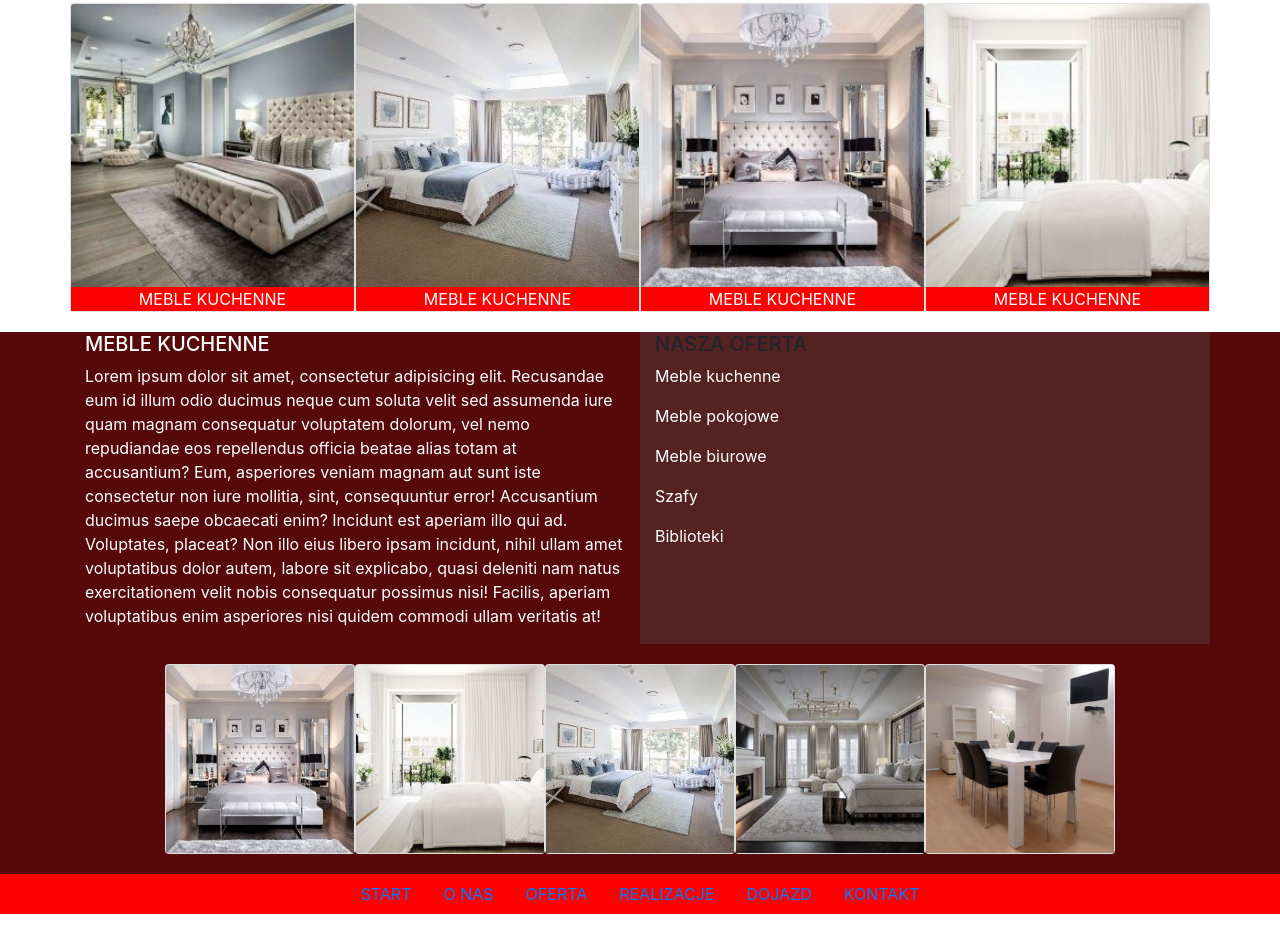
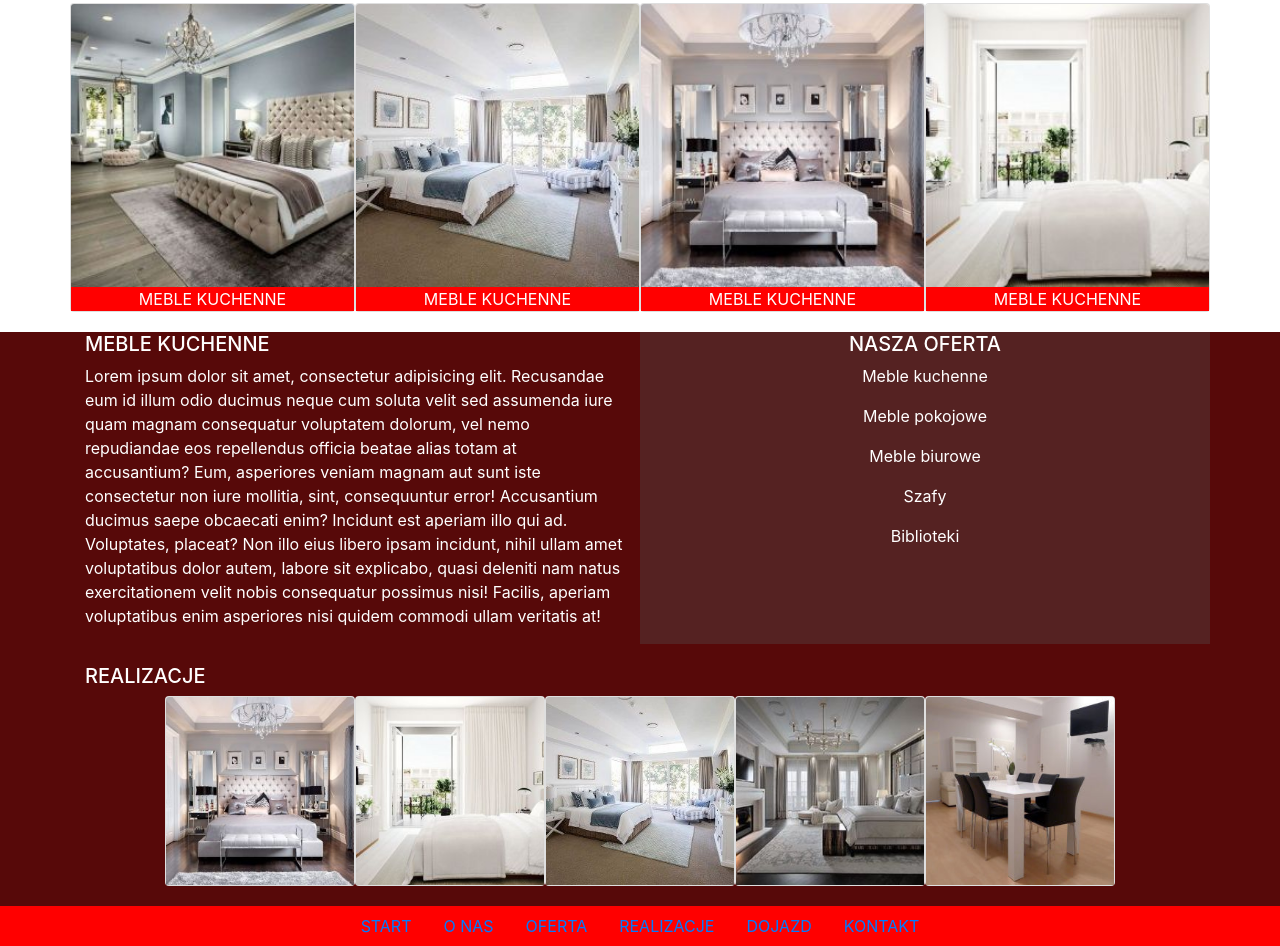
Before and after one commit to Artur123-123/20.11.2020, a plain HTML site: page index.html in a window 1280 px wide. Shown: the part 682-1628 px from the top of the page. Before the commit the page ends 1596 px from the top, so only its background shows below. Drawn offline with nearby package versions, Linux system fonts and the light colour scheme.

Commit message:
lux mebloscianki

```diff
--- a/index.html
+++ b/index.html
@@ -74,8 +74,8 @@
                 <h5 class="text1">MEBLE KUCHENNE</h5>
                 <p class="text1">Lorem ipsum dolor sit amet, consectetur adipisicing elit. Recusandae eum id illum odio ducimus neque cum soluta velit sed assumenda iure quam magnam consequatur voluptatem dolorum, vel nemo repudiandae eos repellendus officia beatae alias totam at accusantium? Eum, asperiores veniam magnam aut sunt iste consectetur non iure mollitia, sint, consequuntur error! Accusantium ducimus saepe obcaecati enim? Incidunt est aperiam illo qui ad. Voluptates, placeat? Non illo eius libero ipsam incidunt, nihil ullam amet voluptatibus dolor autem, labore sit explicabo, quasi deleniti nam natus exercitationem velit nobis consequatur possimus nisi! Facilis, aperiam voluptatibus enim asperiores nisi quidem commodi ullam veritatis at!</p>
             </div>
-                <div class="col-sm-12 col-md-5 col-lg-6 aa2">
-                    <h5>NASZA OFERTA</h5>
+                <div class="col-sm-12 col-md-5 col-lg-6 aa2 center">
+                    <h5 class="text1">NASZA OFERTA</h5>
                     <p class="text1">Meble kuchenne</p>
                     <p class="text1">Meble pokojowe</p>
                     <p class="text1">Meble biurowe</p>
@@ -85,6 +85,7 @@
         </div>
         </div>
         <div class="container">
+            <h5 class="text1">REALIZACJE</h5>
             <div class="row justify-content-center">
                 <div class="col-sm-12 col-md-5 col-lg-2 card card1">
                     <img src="real1.jpg" class="card-img-top" alt="...">
--- a/style.css
+++ b/style.css
@@ -63,3 +63,7 @@
 .text1 {
     color: white;
 }
+
+.center {
+    text-align: center;
+}
```
